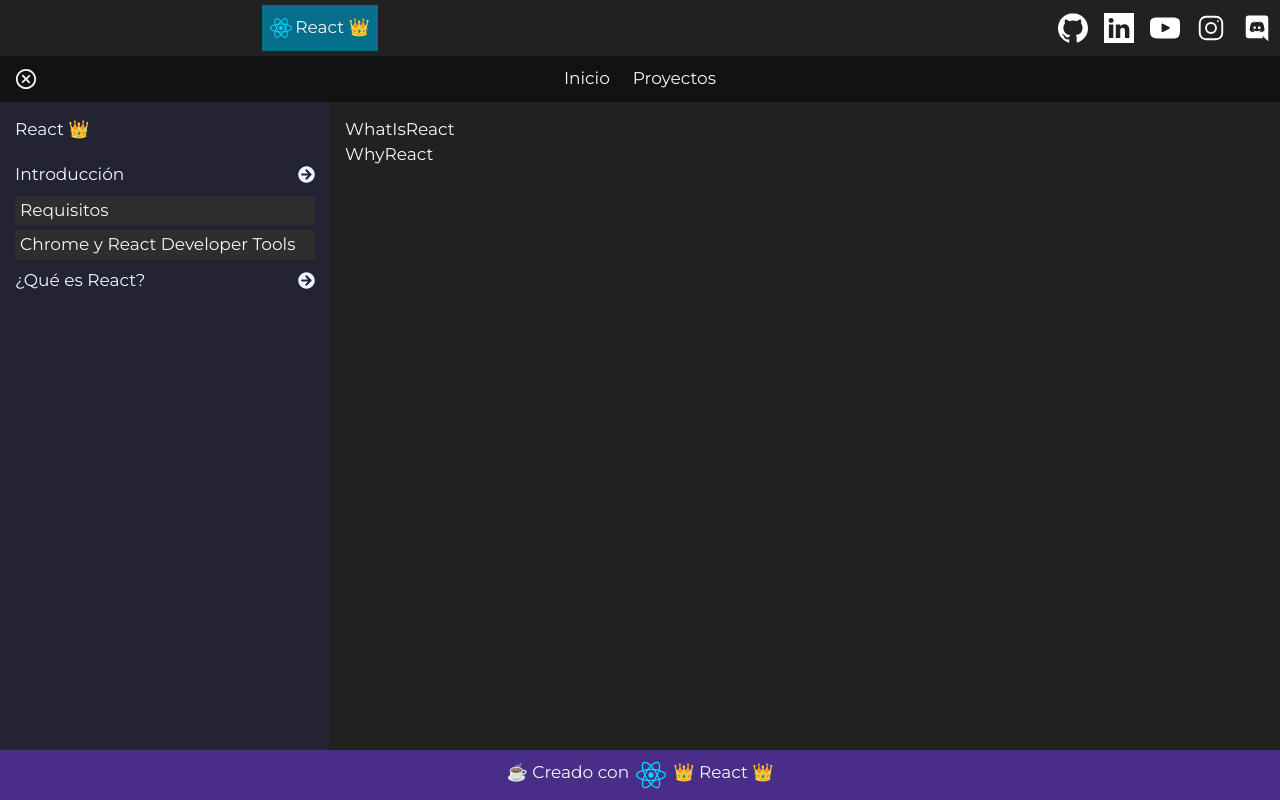
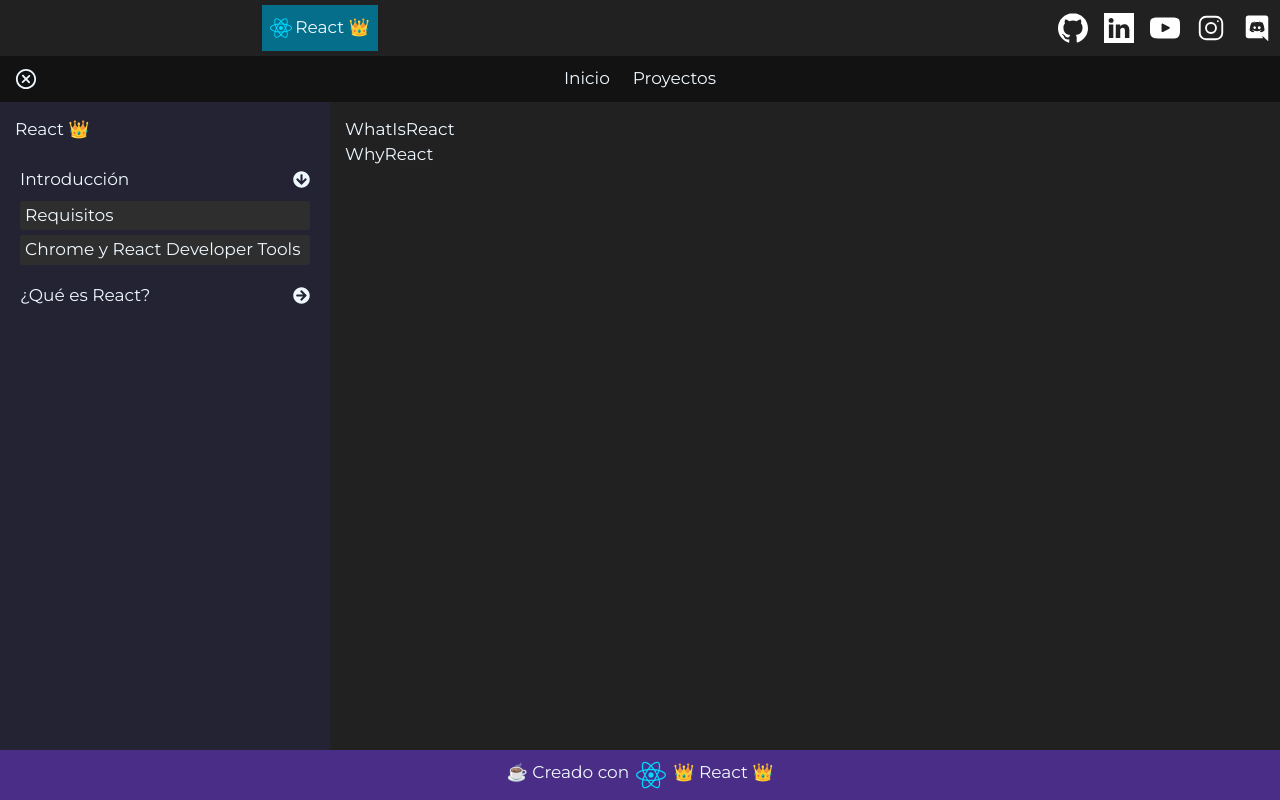
Before and after one commit to edarcode/edarcode, a React (Vite) app: page /react/what in a window 1280 px wide. Both pictures are taken after a click on the element "Introducción". Built offline with nearby package versions, Linux system fonts and the light colour scheme.

Commit message:
feat(src/components/container/BoxTopic/style.module.css)

```diff
--- a/src/components/container/BoxTopic/BoxTopic.jsx
+++ b/src/components/container/BoxTopic/BoxTopic.jsx
@@ -18,6 +18,7 @@ export default function BoxTopic({ topic, subTopics }) {
 			</span>
 			<FaArrowCircleRight
 				className={css.topic__arrow}
+				style={isCollapseTopics && { transform: "rotate(90deg)" }}
 				onClick={handleOnClickIsCollapseTopics}
 			/>
 			{isCollapseTopics && <SubTopicsNav subTopics={subTopics} />}
--- a/src/components/container/BoxTopic/style.module.css
+++ b/src/components/container/BoxTopic/style.module.css
@@ -4,8 +4,16 @@
 	gap: 8px;
 	align-items: center;
 	position: relative;
+	padding: 5px;
+	border-radius: 3px;
+}
+.topic:hover {
+	background-color: var(--black);
 }
 .topic__arrow,
 .topic__title {
 	cursor: pointer;
 }
+.topic__arrow {
+	transition: transform 0.2s ease;
+}
```
